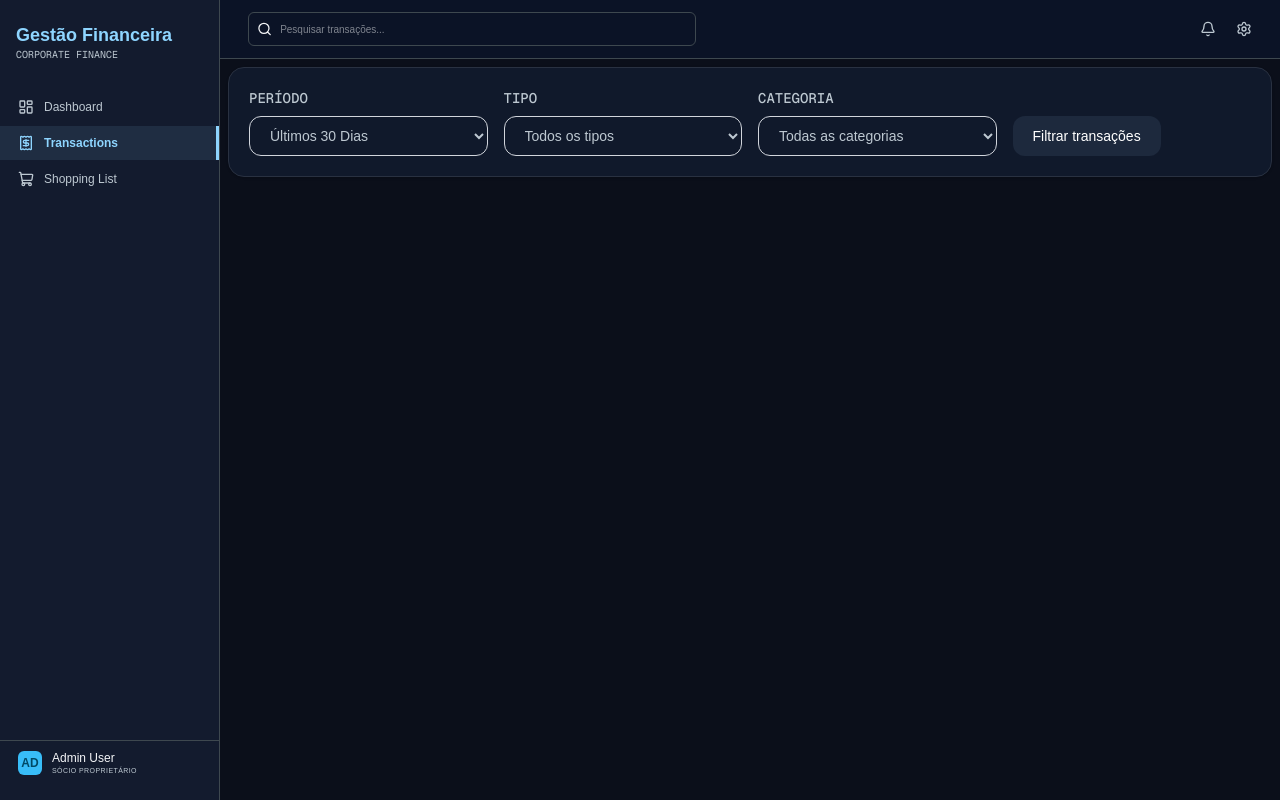
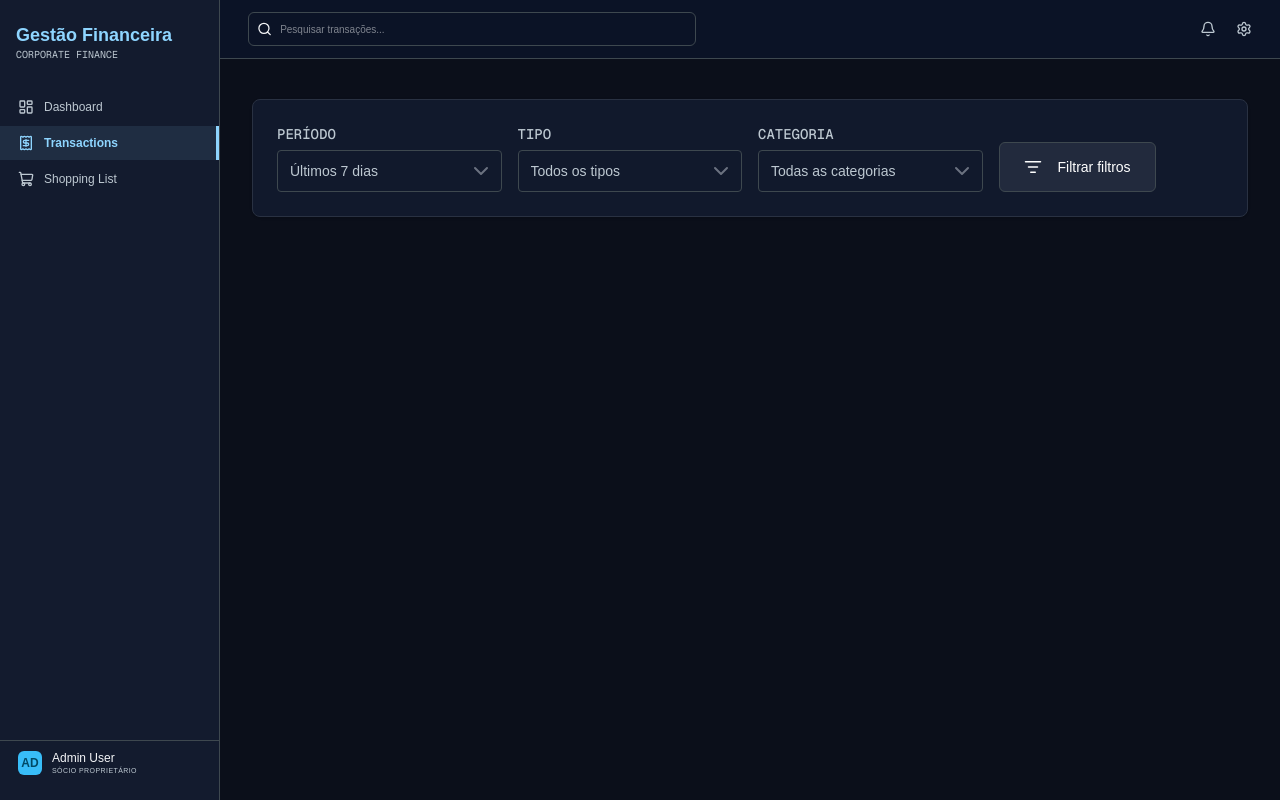
Before and after one commit to lab05-juniando/lab05-frontend, a Next.js app: page /transactions in a window 1280 px wide. Built offline with nearby package versions, Linux system fonts and the light colour scheme.

Commit message:
refactor: adjusment filters

```diff
--- a/app/components/buttons.tsx
+++ b/app/components/buttons.tsx
@@ -1,7 +1,7 @@
 import { ArrowRight } from "lucide-react";
 import AddIcon from "@/app/components/icons/add";
 import { FaGoogle, FaGithub } from "react-icons/fa";
-
+import { HtmlHTMLAttributes } from "react";
 
 type ButtonProps = {
   children: React.ReactNode;
@@ -23,7 +23,8 @@ export const Button = ({
   iconType = "none",
   iconPosition = "right",
   borderColor = "none",
-}: ButtonProps) => {
+  ...rest
+}: ButtonProps & HtmlHTMLAttributes<HTMLButtonElement>) => {
   const classes = {
     base: "flex flex-row items-center w-fit h-fit text-sm rounded-md py-3.5 px-6 gap-4 cursor-pointer font-inter",
     medium: "py-3 px-7 text-base",
@@ -46,7 +47,9 @@ export const Button = ({
 
   const borderColors = {
     white: "border border-white",
-    }
+  };
+
+  const { className, ...restProps } = rest;
 
   // decide qual ícone renderizar, sem duplicar o <button>
   const icon =
@@ -65,8 +68,9 @@ export const Button = ({
 
   return (
     <button
-            className={`${classes.base} ${size ? classes[size] : ""} ${colors[colorsParam]} ${weightFont[weight]} ${borderColor === "white" ? borderColors.white : ""}`}
+      className={`${classes.base} ${size ? classes[size] : ""} ${colors[colorsParam]} ${weightFont[weight]} ${borderColor === "white" ? borderColors.white : ""} ${className || ""}`}
       onClick={onClick}
+      {...restProps}
     >
       {iconPosition === "left" && icon}
       {children}
--- a/app/components/filters.tsx
+++ b/app/components/filters.tsx
@@ -1,124 +1,43 @@
 "use client";
 
-import { useState } from "react";
+import Select from "./ui/select";
 
-export type Transaction = {
-  id: number;
-  description: string;
-  category: string;
-  type: "entrada" | "saida";
-  amount: number;
-  date: string;
-};
+import { typesFilterTransaction } from "./static/typesFilterTransactions";
+import { Button } from "./buttons";
+import { ListFilter } from "lucide-react";
 
-type TransactionFilterProps = {
-  transactions: Transaction[];
-  onFilter: (transactions: Transaction[]) => void;
-};
+export default function TransactionFilter() {
+  return (
+    <div className="p-6 mx-6 my-8 rounded-lg border border-[#293142] bg-[#11192C] text-[#BDC8D1] shadow-sm">
+      <div className="grid grid-cols-1 gap-4 md:grid-cols-2 lg:grid-cols-4">
+        <Select
+          label="período"
+          valueSelected={typesFilterTransaction.periods[0]}
+          setSelection={() => console.log("setPeriod")}
+          values={typesFilterTransaction.periods}
+        />
+        <Select
+          label="tipo"
+          valueSelected={typesFilterTransaction.periods[0]}
+          setSelection={() => console.log("setPeriod")}
+          values={typesFilterTransaction.types}
+        />
+        <Select
+          label="categoria"
+          valueSelected={typesFilterTransaction.periods[0]}
+          setSelection={() => console.log("setPeriod")}
+          values={typesFilterTransaction.categories}
+        />
 
-export default function TransactionFilter({
-  transactions,
-  onFilter,
-}: TransactionFilterProps) {
-  const [category, setCategory] = useState("todas");
-  const [type, setType] = useState("todos");
-  const [period, setPeriod] = useState("30");
-
-  function handleFilter() {
-    const filtered = transactions.filter((transaction) => {
-      const matchesCategory =
-        category === "todas" || transaction.category === category;
-
-      const matchesType =
-        type === "todos" || transaction.type === type;
-
-      const today = new Date();
-      const transactionDate = new Date(transaction.date);
-
-      const daysAgo = new Date();
-      daysAgo.setDate(today.getDate() - Number(period));
-
-      const matchesPeriod = transactionDate >= daysAgo;
-
-      return (
-        matchesCategory &&
-        matchesType &&
-        matchesPeriod
-      );
-    });
-
-    onFilter(filtered);
-  }
-
-  return (
-    <div className="w-full rounded-2xl border border-[#293141] bg-[#10192B] p-5 text-[#BDC8D1] shadow-sm">
-      <div className="grid grid-cols-1 gap-4 md:grid-cols-2 lg:grid-cols-4">
-
-        {/* ========= PERÍODO ========= */}
-
-        <div>
-          <label className="font-mono mb-2 block text-sm font-medium">
-            PERÍODO
-          </label>
-
-          <select
-            value={period}
-            onChange={(e) => setPeriod(e.target.value)}
-            className="w-full rounded-xl border border-gray-300 px-4 py-2.5 text-sm outline-none transition focus:border-blue-500 focus:ring-2 focus:ring-blue-100"
+        <div className="flex items-end w-full">
+          <Button
+            className="bg-[#222A3D] border-[#3E484F] border"
+            colorsParam="medium"
+            weight="400"
           >
-            <option value="7">Últimos 7 Dias</option>
-            <option value="15">Últimos 15 Dias</option>
-            <option value="30">Últimos 30 Dias</option>
-            <option value="passado">Mês passado</option>
-          </select>
+            <ListFilter size={18} /> Filtrar filtros
+          </Button>
         </div>
-
-        {/* ============= TIPO ====================== */}
-
-        <div>
-          <label className="font-mono mb-2 block text-sm font-medium">
-            TIPO
-          </label>
-
-          <select
-            value={type}
-            onChange={(e) => setType(e.target.value)}
-            className="w-full rounded-xl border border-gray-300 px-4 py-2.5 text-sm outline-none transition focus:border-blue-500 focus:ring-2 focus:ring-blue-100"
-          >
-            <option value="todos">Todos os tipos</option>
-            <option value="entrada">Entradas</option>
-            <option value="saida">Saídas</option>
-          </select>
-        </div>
-
-        {/*================ CATEGORIA =============== */}
-
-        <div>
-          <label className="font-mono mb-2 block text-sm font-medium">
-            CATEGORIA
-          </label>
-
-          <select
-            value={category}
-            onChange={(e) => setCategory(e.target.value)}
-            className="w-full rounded-xl border border-gray-300 px-4 py-2.5 text-sm outline-none transition focus:border-blue-500 focus:ring-2 focus:ring-blue-100"
-          >
-            <option value="todas">Todas as categorias</option>
-          </select>
-        </div>
-
-        {/* ============= FILTRO ================ */}
-
-        <div className="flex items-end">
-          <button
-            type="button"
-            onClick={handleFilter}
-            className="h-10 w-full rounded-xl bg-slate-800 px-5 text-sm font-medium text-white transition hover:bg-slate-700 md:w-auto"
-          >
-            Filtrar transações
-          </button>
-        </div>
-
       </div>
     </div>
   );
--- /dev/null
+++ b/app/components/static/typesFilterTransactions.ts
@@ -0,0 +1,12 @@
+export const typesFilterTransaction = {
+  periods: ["7", "15", "30", "60", "365"],
+  types: ["Todos os tipos", "Entrada", "Saída"],
+  categories: [
+    "Todas as categorias",
+    "Alimentação",
+    "Transporte",
+    "Saúde",
+    "Lazer",
+    "Outros",
+  ],
+};
--- /dev/null
+++ b/app/components/ui/select.tsx
@@ -0,0 +1,40 @@
+import { ChevronDown } from "lucide-react";
+
+interface ISelectProps {
+  valueSelected: string;
+  setSelection: (period: string) => void;
+  label: string;
+
+  values: string[];
+}
+
+const Select = ({
+  valueSelected,
+  setSelection,
+  label,
+  values,
+}: ISelectProps) => {
+  return (
+    <div className="w-full">
+      <label className="font-mono mb-1.5 block text-sm font-medium uppercase">
+        {label}
+      </label>
+
+      <div className="flex flex-row justify-between items-center w-full rounded-sm border border-[#3E484F] px-3 py-2 text-sm outline-none transition focus:border-blue-500 focus:ring-2 focus:ring-blue-100">
+        <select
+          value={valueSelected}
+          onChange={(e) => setSelection(e.target.value)}
+        >
+          {values.map((value) => (
+            <option key={value} value={value}>
+              {label === "período" ? `Últimos ${value} dias` : value}
+            </option>
+          ))}
+        </select>
+        <ChevronDown className="relative -right-1" color="#6B7280" size={24} />
+      </div>
+    </div>
+  );
+};
+
+export default Select;
--- a/app/globals.css
+++ b/app/globals.css
@@ -24,3 +24,7 @@ body {
   color: var(--foreground);
   font-family: Arial, Helvetica, sans-serif;
 }
+
+select {
+  -webkit-appearance: none;
+}
```
Also changed, not shown: app/transactions/page.tsx (+2 -5 lines), 1 other file (tests, documents, lock files or other folders). Lines whose indentation alone changed are shown as unchanged.
